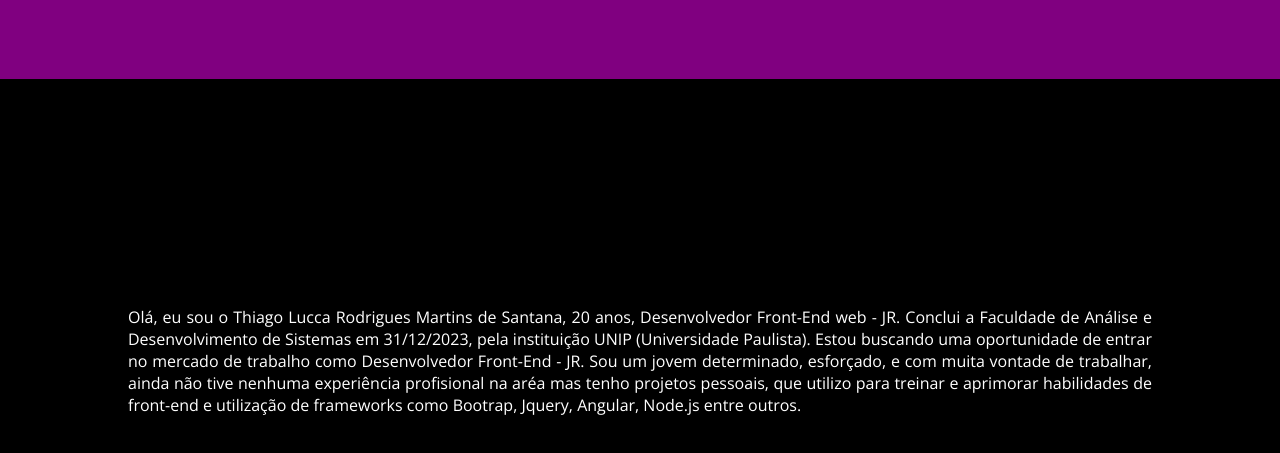
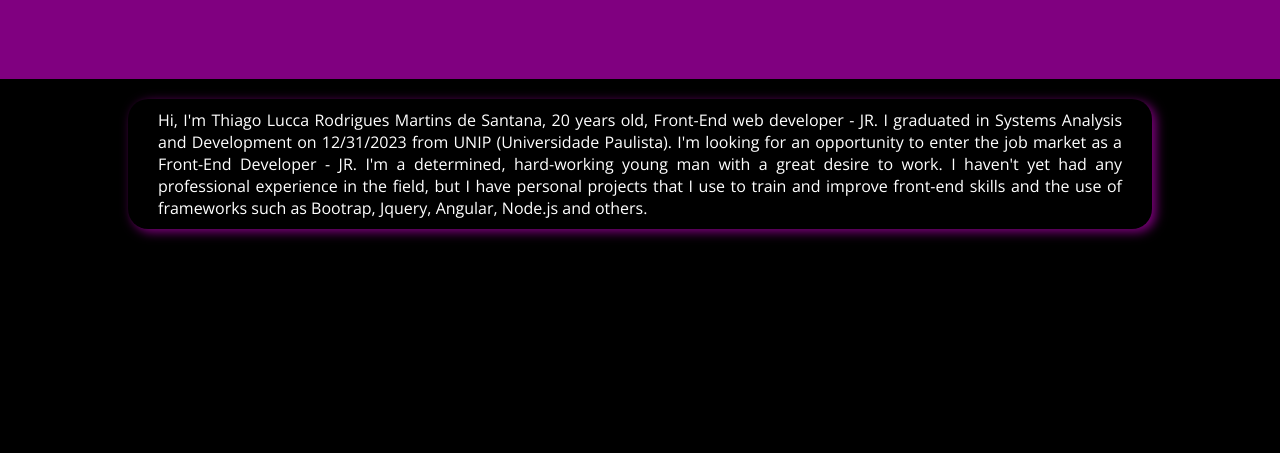
Before and after one commit to ThiagoLucca167/Curriculum, a plain HTML site: page index.html in a window 1280 px wide. Shown: the part 177-630 px from the top of the page. Drawn offline with nearby package versions, Linux system fonts and the light colour scheme.

Commit message:
atualização sobre mim

```diff
--- a/assets/css/responsive.css
+++ b/assets/css/responsive.css
@@ -12,5 +12,8 @@
     .aboutMe p{
         width: 80%;
         text-align: justify;
+        box-shadow: 4px 3px 11px purple;
+        padding: 10px 30px;
+        border-radius: 20px 20px 20px 20px;
     }
 }
--- a/assets/css/style.css
+++ b/assets/css/style.css
@@ -30,4 +30,7 @@
 .aboutMe p{
     width: 80%;
     text-align: justify;
+    box-shadow: 0px 0px 15px purple;
+    padding:10px;
+    border-radius:15px 15px 15px 15px;
 }
--- a/index.html
+++ b/index.html
@@ -27,15 +27,17 @@
         </div>
     </header>
 
-    <main class="aboutMe" style="height: 68vh;">
+    <main class="" style="height: 68vh;">
 
-            <p>Olá, eu sou o Thiago Lucca Rodrigues Martins de Santana, 20 anos, Desenvolvedor Front-End web - JR.
-            Conclui a Faculdade de Análise e Desenvolvimento de Sistemas em 31/12/2023, pela instituição UNIP (Universidade Paulista).
-            Estou buscando uma oportunidade de entrar no mercado de trabalho como Desenvolvedor Front-End - JR.
-            Sou um jovem determinado, esforçado, e com muita vontade de trabalhar, ainda não tive nenhuma experiência profisional na aréa
-            mas tenho projetos pessoais, que utilizo para treinar e aprimorar habilidades de front-end e utilização de frameworks como Bootrap,
-            Jquery, Angular, Node.js entre outros.
+        <div class="aboutMe">
+            <p>Hi, I'm Thiago Lucca Rodrigues Martins de Santana, 20 years old, Front-End web developer - JR.
+                I graduated in Systems Analysis and Development on 12/31/2023 from UNIP (Universidade Paulista).
+                I'm looking for an opportunity to enter the job market as a Front-End Developer - JR.
+                I'm a determined, hard-working young man with a great desire to work.
+                I haven't yet had any professional experience in the field, but I have personal projects that
+                I use to train and improve front-end skills and the use of frameworks such as Bootrap, Jquery, Angular, Node.js and others.
             </p>
+        </div>
     </main>
 </body>
 </html>
```
